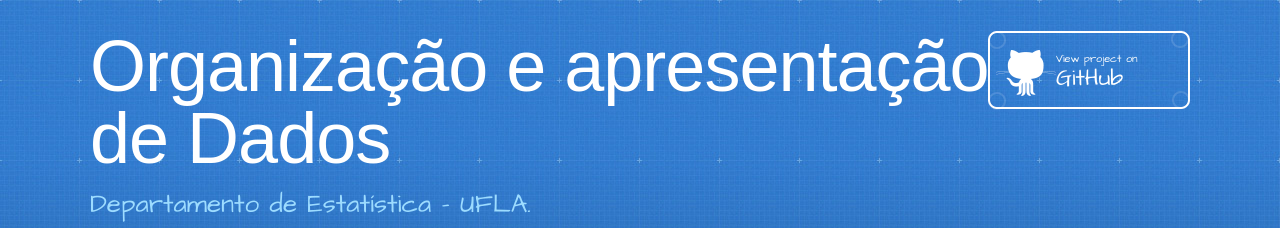
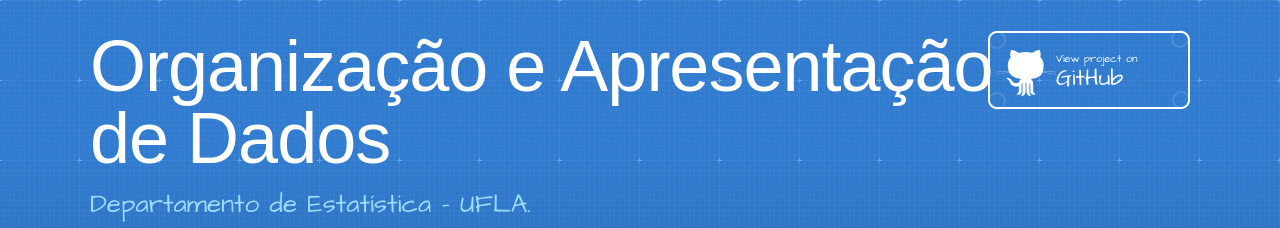
Before and after one commit to luizpala1/GES109, a Jekyll site: the page built from README.md, in a window 1280 px wide. Shown: the top 228 px of the page. Built offline with Jekyll 4.4.1, drawn with Linux system fonts in a browser that asks for light colours; our own code applies the rules of GitHub Pages for plain Markdown files.

Commit message:
Update default.html

```diff
--- a/_layouts/default.html
+++ b/_layouts/default.html
@@ -18,7 +18,7 @@
   <div class="inner" style="width: 1100px; overflow-wrap: break-word; display: flex; justify-content: space-between; align-items: center;">
     <div>
       <a href="{{ '/' | absolute_url }}">
-        <h1 style="white-space: nowrap;">Organização e apresentação<br>de Dados</h1>
+        <h1 style="white-space: nowrap;">Organização e Apresentação<br>de Dados</h1>
       </a>
       <h2>{{ site.description | default: site.github.project_tagline }}</h2>
     </div>
```
